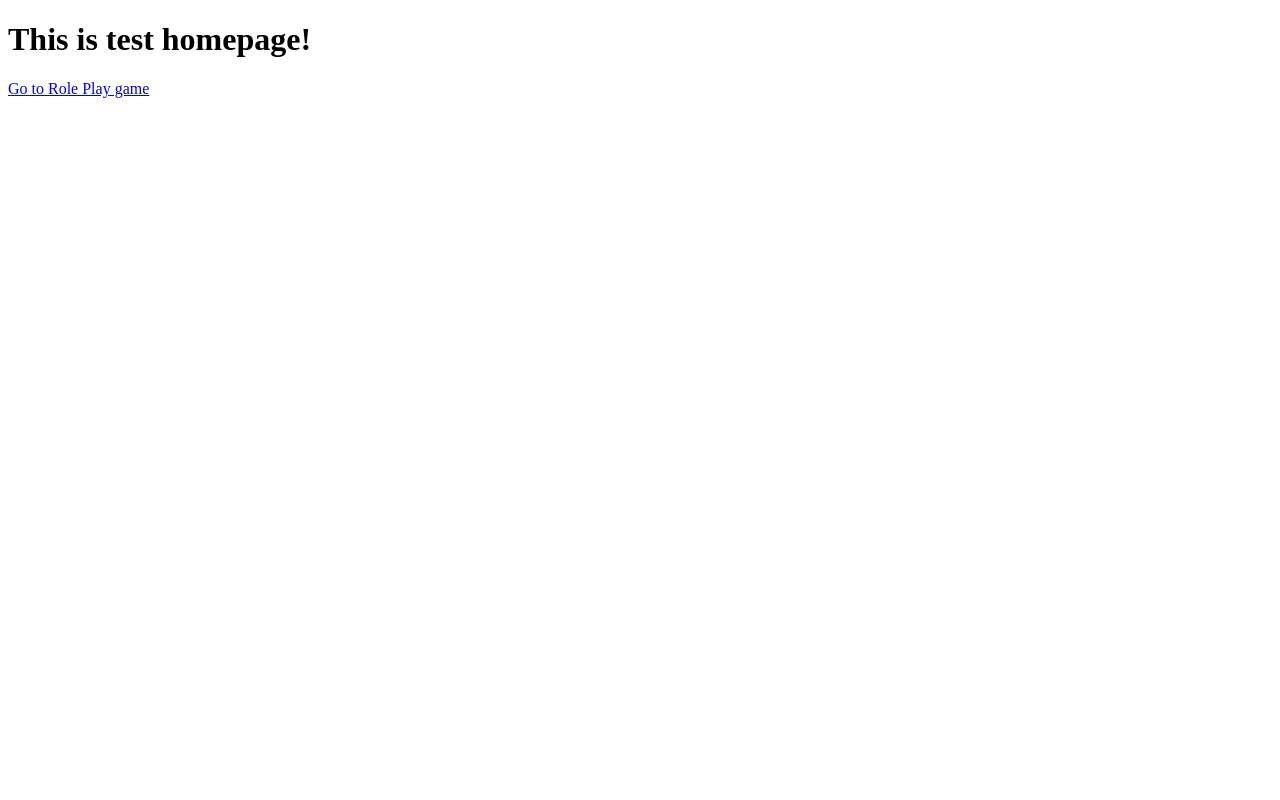
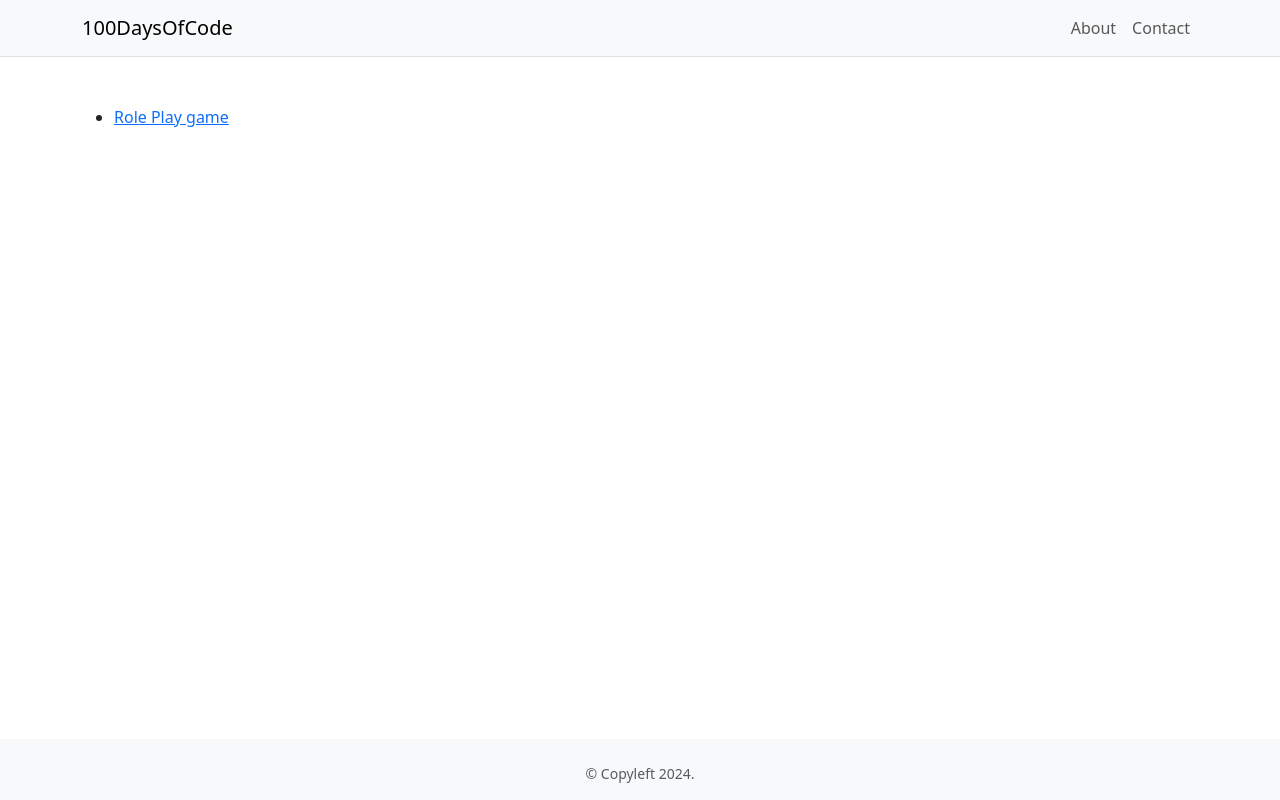
Before and after one commit to balewgize/100DaysOfCode, a plain HTML site: page index.html in a window 1280 px wide. Drawn offline with nearby package versions, Linux system fonts and the light colour scheme.

Commit message:
updated for hosting on GitHub pages

```diff
--- a/index.html
+++ b/index.html
@@ -1,15 +1,63 @@
 <!DOCTYPE html>
-<html lang="en">
+<html lang="en" data-bs-theme="auto">
 
 <head>
-    <meta charset="UTF-8">
+    <meta charset="utf-8">
+    <meta name="viewport" content="width=device-width, initial-scale=1">
     <meta name="viewport" content="width=device-width, initial-scale=1.0">
-    <title>Document</title>
+    <title>100 Days of Code</title>
+    <link href="https://cdn.jsdelivr.net/npm/bootstrap@5.3.2/dist/css/bootstrap.min.css" rel="stylesheet"
+        integrity="sha384-T3c6CoIi6uLrA9TneNEoa7RxnatzjcDSCmG1MXxSR1GAsXEV/Dwwykc2MPK8M2HN" crossorigin="anonymous">
 </head>
 
 <body>
-    <h1>This is test homepage!</h1>
-    <a href="./role-paying-game/index.html">Go to Role Play game</a>
+
+    <body class="d-flex flex-column min-vh-100">
+        <nav class="navbar navbar-expand-lg navbar-light bg-light border-bottom" aria-label="Eighth navbar example">
+            <div class="container">
+                <a class="navbar-brand" href="#">100DaysOfCode</a>
+                <button class="navbar-toggler" type="button" data-bs-toggle="collapse" data-bs-target="#skimmitNav"
+                    aria-controls="skimmitNav" aria-expanded="false" aria-label="Toggle navigation">
+                    <span class="navbar-toggler-icon"></span>
+                </button>
+
+                <div class="collapse navbar-collapse " id="skimmitNav">
+                    <ul class="navbar-nav ms-auto mb-2 mb-lg-0">
+                        <li class="nav-item"><a class="nav-link" href="#about">About</a></li>
+                        <li class="nav-item"><a class="nav-link" href="#contact">Contact</a></li>
+                    </ul>
+                </div>
+            </div>
+        </nav>
+
+        <main class="flex-shrink-0 py-5">
+            <div class="container">
+                <!-- TODO: add short random quotes as header -->
+                <ul>
+                    <li><a href="./role-paying-game/index.html">Role Play game</a>
+                    </li>
+                </ul>
+            </div>
+        </main>
+
+        <footer class="footer mt-auto py-3 bg-light">
+            <div class="container text-center small mt-2">
+                <span class="text-body-secondary">© Copyleft 2024.</span>
+                <!-- <div class="d-flex justify-content-center align-items-center fs-6 mt-3">
+                    <a href="https://github.com/balewgize" class="mx-3 text-body-secondary" target="_blank">
+                        <i class="fa-brands fa-github"></i></a>
+                    <a href="https://twitter.com/balewgizem" class="mx-3 text-body-secondary" target="_blank">
+                        <i class="fa-brands fa-x-twitter"></i></a>
+                    <a href="https://www.linkedin.com/in/balewgize/" class="mx-3 text-body-secondary" target="_blank">
+                        <i class="fa-brands fa-linkedin"></i></a>
+                </div> -->
+            </div>
+        </footer>
+
+        <!-- <script src="https://cdn.jsdelivr.net/npm/bootstrap@5.3.2/dist/js/bootstrap.bundle.min.js"
+            integrity="sha384-C6RzsynM9kWDrMNeT87bh95OGNyZPhcTNXj1NW7RuBCsyN/o0jlpcV8Qyq46cDfL"
+            crossorigin="anonymous"></script> -->
+    </body>
 </body>
 
 </html>
```
Also changed, not shown: 1 other file.
